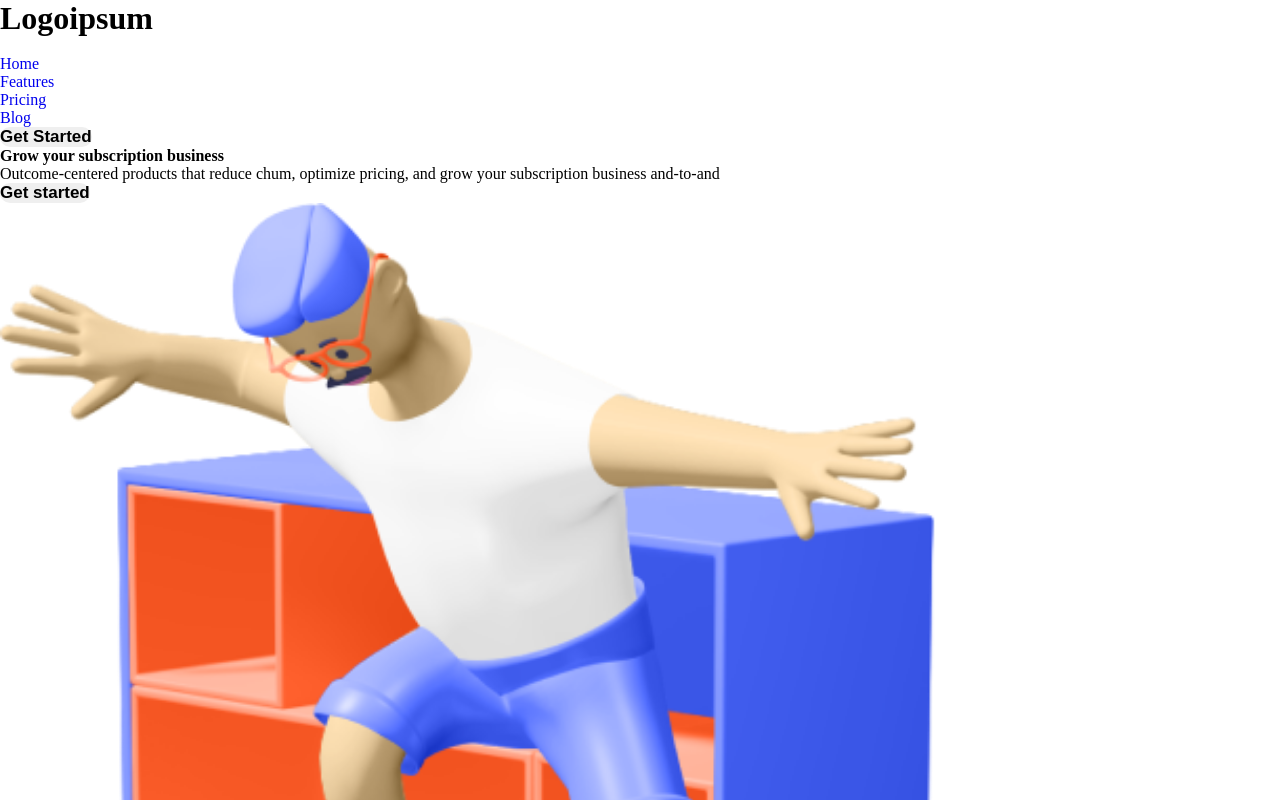
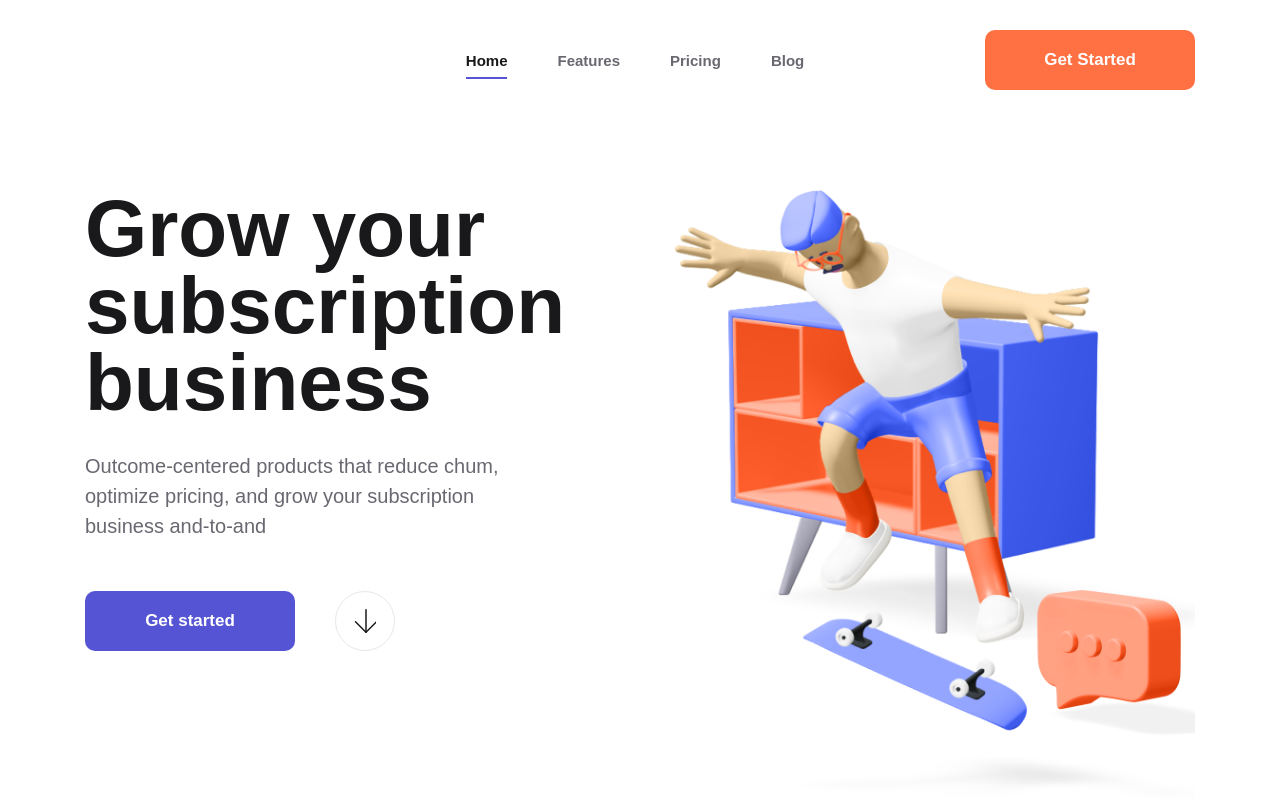
Before and after one commit to bunyodnaj/firstPro, a plain HTML site: page projects/project-1/main.html in a window 1280 px wide. Shown: the top 800 px of the page. Drawn offline with Linux system fonts and the light colour scheme.

Commit message:
Update main.css

```diff
--- a/projects/project-1/main.css
+++ b/projects/project-1/main.css
@@ -11,6 +11,7 @@ ul li {
 }
 
 a {
+	color: inherit;
 	font: inherit;
 	text-decoration: none;
 }
@@ -21,8 +22,201 @@ img {
 
 button {
 	display: block;
+	width: 210px;
+	padding: 20px 0;
 	border: none;
 	cursor: pointer;
 	font: 700 17px Arial, sans-serif;
 	border-radius: 10px;
+	color: #fff;
+	transition: .4s;
 }
+
+body {
+	color: #696871;
+	padding: 0 5px;
+	font: 400 20px Arial, sans-serif;
+}
+
+.hidden {
+	display: none;
+}
+
+.container {
+	max-width: 1110px;
+	margin: 0 auto;
+}
+
+#header-main {
+	padding: 30px 0 100px;
+}
+
+.header {
+	display: flex;
+	justify-content: space-between;
+	align-items: center;
+}
+
+.logo {
+	width: 200px;
+}
+
+.nav-main {
+	display: flex;
+	justify-content: space-between;
+}
+
+.nav-main>li {
+	position: relative;
+	margin-right: 50px;
+	font-size: 15px;
+	font-weight: 700;
+	color: #696871;
+	transition: .4s;
+}
+
+.nav-main-item-checked>a,
+.nav-main>li:hover {
+	color: #19191b;
+}
+
+.nav-main-item-checked::after,
+.nav-main>li:hover::after {
+	position: absolute;
+	content: '';
+	bottom: -10px;
+	left: 0;
+	width: 100%;
+	height: 2px;
+	background-color: #5454d4;
+}
+
+.nav-main>li:last-child {
+	margin-right: 0;
+}
+
+.header-btn {
+	background-color: #ff7143;
+	transition: .4s;
+}
+
+.header-btn:hover {
+	background-color: #ee5423;
+}
+
+                /*Home*/
+
+#home-section {
+	padding-bottom: 160px;
+}
+
+.home {
+	display: flex;
+	justify-content: space-between;
+	flex-wrap: wrap;
+}
+
+.home-left {
+	width: 460px;
+}
+
+.home-left>b {
+	display: block;
+	margin-bottom: 30px;
+	color: #19191b;
+	font-weight: 700;
+	font-size: 80px;
+	line-height: 77px;
+
+}
+
+.home-left>p {
+	font-size: 20px;
+	font-weight: 400;
+	line-height: 30px;
+	margin-bottom: 50px;
+}
+.home-right {
+	position: relative;
+	overflow-x: hidden;
+	width: 580px;
+	height: 644px;
+}
+
+.home-right>img {
+	position: absolute;
+	left: 60px;
+}
+
+.partners>ul {
+	display: flex;
+	justify-content: space-between;
+}
+
+.home-nav {
+	display: flex;
+}
+
+.home-nav>button {
+	margin-right: 40px;
+	width: 210px;
+	background-color: #5454d4;
+
+}
+
+.home-nav>button:hover {
+	background-color: #2828e8;
+}
+
+.home-nav>a {
+	position: relative;
+	display: block;
+	width: 60px;
+	height: 60px;
+	border-radius: 50%;
+	background-color: #fff;
+	border: 1px solid #e7e7e7;
+	transition: .4s;
+}
+
+.home-nav>a:hover {
+	box-shadow: 0 0 2px 0 rgba(0,0,0,0.3);
+}
+
+.home-nav>a::after {
+	position: absolute;
+	content: '';
+	top: 50%;
+	left: 50%;
+	width: 22px;
+	height: 24px;
+	background: url(images/arrow.svg) no-repeat;
+	transform: translate(-50%, -50%);
+}
+
+/*Subsription*/
+
+#subscription-section {
+	padding-bottom: 85px;
+}
+
+.subscription {
+	display: flex;
+	justify-content: space-between;
+}
+
+.subscription-left {
+	width: 350px;
+}
+
+.subscription-right {
+	width: 550px;
+	padding-top: 95px;
+}
+
+.section-header {
+	margin-bottom: 30px;
+	color: #19191b;
+	font-size: 50px;
+	font-weight: 700;
+}
```
